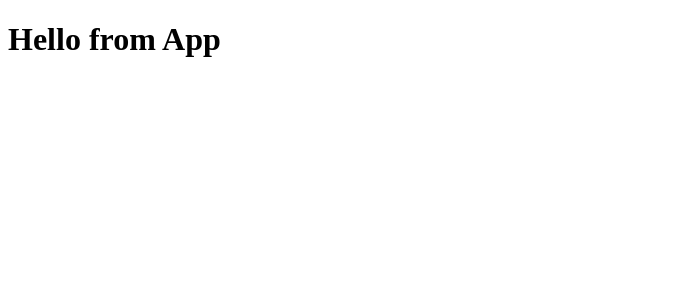
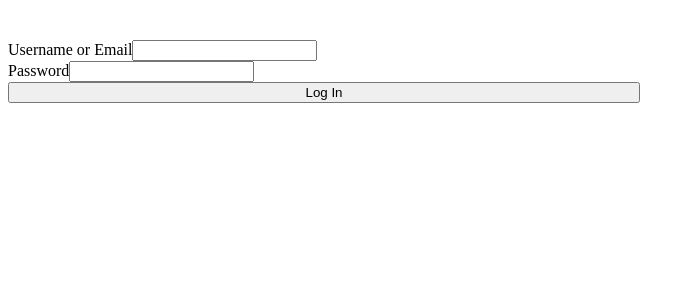
Before and after one commit to composerben/react-solo-project, a React (Create React App) app in the folder frontend/: page /login in a window 1280 px wide. Shown: the top 300 px of the page, without its empty margins (0-695 px from the left). Built offline with nearby package versions, Linux system fonts and the light colour scheme.

Commit message:
add login form

```diff
--- a/frontend/src/App.js
+++ b/frontend/src/App.js
@@ -1,6 +1,14 @@
+import React from "react";
+import { Route, Switch } from "react-router-dom";
+import LoginFormPage from "./components/LoginFormPage";
+
 function App() {
   return (
-    <h1>Hello from App</h1>
+    <Switch>
+      <Route path="/login">
+        <LoginFormPage />
+      </Route>
+    </Switch>
   );
 }
 
--- /dev/null
+++ b/frontend/src/components/LoginFormPage/LoginForm.css
@@ -0,0 +1,5 @@
+.login-form {
+  display: flex;
+  flex-direction: column;
+  width: 50%;
+}
--- /dev/null
+++ b/frontend/src/components/LoginFormPage/index.js
@@ -0,0 +1,61 @@
+import React, { useState } from "react";
+import { useDispatch, useSelector } from "react-redux";
+import { Redirect } from "react-router-dom";
+import * as sessionActions from "../../store/session";
+
+import "./LoginForm.css";
+
+const LoginFormPage = () => {
+  const dispatch = useDispatch();
+  const sessionUser = useSelector((state) => state.session.user);
+  const [credential, setCredential] = useState("");
+  const [password, setPassword] = useState("");
+  const [errors, setErrors] = useState([]);
+
+  if (sessionUser) return <Redirect to="/" />;
+
+  const handleSubmit = (e) => {
+    e.preventDefault();
+    setErrors([]);
+
+    return dispatch(
+      sessionActions.login({ credential, password }).catch(async (res) => {
+        const data = await res.json();
+        if (data && data.errors) setErrors(data.errors);
+      })
+    );
+  };
+
+  return (
+    <form className="login-form" onSubmit={handleSubmit}>
+      <ul className="login-form__errors">
+        {errors.map((error, index) => (
+          <li key={index}>{error}</li>
+        ))}
+      </ul>
+      <label className="login-form__username-label">
+        Username or Email
+        <input
+          type="text"
+          value={credential}
+          onChange={(e) => setCredential(e.target.value)}
+          required
+        ></input>
+      </label>
+      <label className="login-form__password-label">
+        Password
+        <input
+          type="password"
+          value={password}
+          onChange={(e) => setPassword(e.target.value)}
+          required
+        ></input>
+      </label>
+      <button className="login-form__button" type="submit">
+        Log In
+      </button>
+    </form>
+  );
+};
+
+export default LoginFormPage;
--- a/frontend/src/store/session.js
+++ b/frontend/src/store/session.js
@@ -15,7 +15,7 @@
   type: REMOVE_SESSION,
 });
 
-export const signInUser = (user) => async (dispatch) => {
+export const login = (user) => async (dispatch) => {
   const { credential, password } = user;
   const person = await csrfFetch("/api/session", {
     method: "POST",
```
